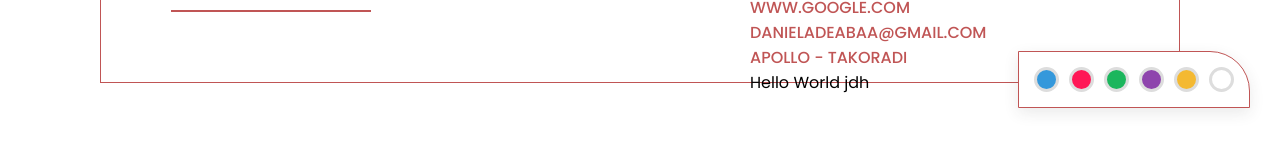
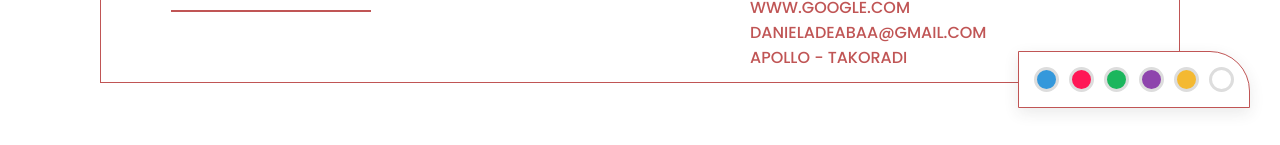
Before and after one commit to amt-daniel-adeabah/profile-card, a plain HTML site: page index.html in a window 1280 px wide. Shown: the part 652-797 px from the top of the page. Drawn offline with Linux system fonts and the light colour scheme.

Commit message:
remove hello world

```diff
--- a/index.html
+++ b/index.html
@@ -41,7 +41,6 @@
                     <p class="contact__details">
                        Apollo - Takoradi
                     </p>
-                    <p>Hello World jdh </p>
                 </p>
             </div>
 
```
